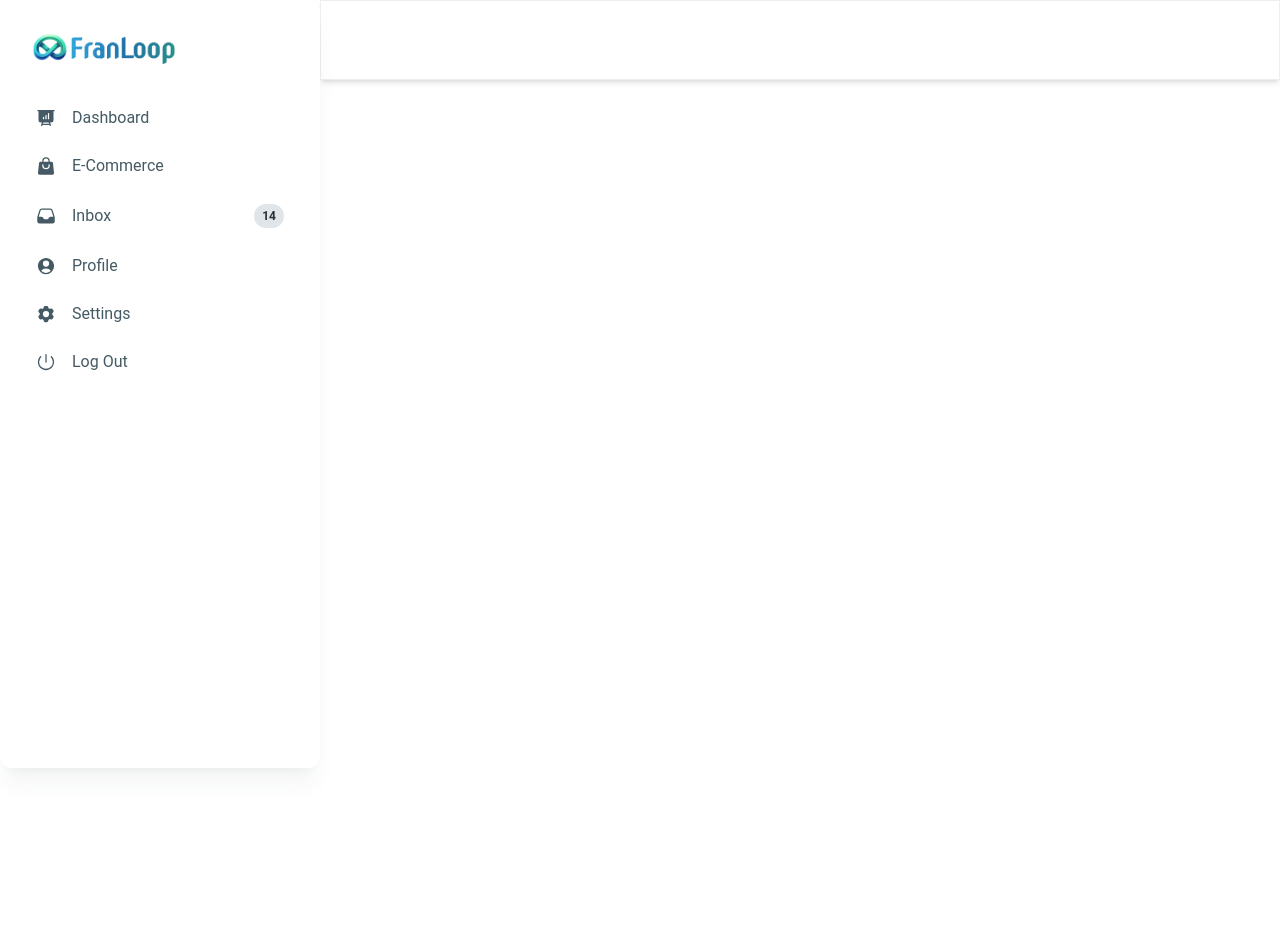
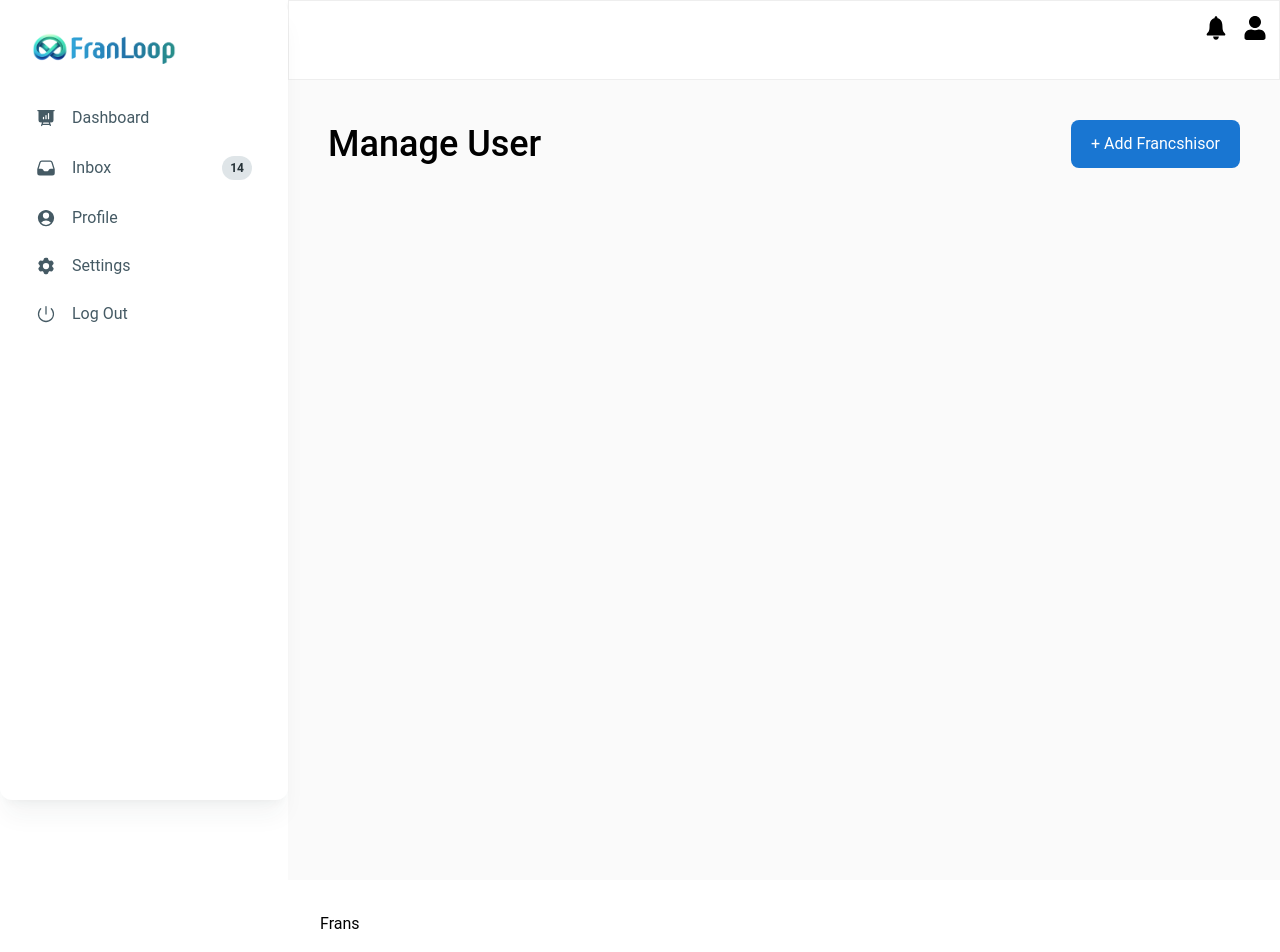
Before and after one commit to sheikhmuhammadzain/Franchise, a React (Vite) app: page / in a window 1280 px wide. Shown: the top 952 px of the page. Before the commit the page ends 800 px from the top, so only its background shows below. Built offline with nearby package versions, Linux system fonts and the light colour scheme.

Commit message:
some more changes

```diff
--- a/package.json
+++ b/package.json
@@ -14,6 +14,7 @@
     "@material-tailwind/react": "^2.1.9",
     "react": "^18.3.1",
     "react-dom": "^18.3.1",
+    "react-icons": "^5.2.1",
     "react-router-dom": "^6.26.0"
   },
   "devDependencies": {
--- a/src/Components/DefaultSidebar.jsx
+++ b/src/Components/DefaultSidebar.jsx
@@ -22,7 +22,7 @@ import {
 
 export function DefaultSidebar() {
   return (
-    <Card className="h-[calc(100vh-2rem)] w-full max-w-[20rem] p-4 shadow-xl shadow-blue-gray-900/5">
+    <Card className="h-screen w-full max-w-[18rem] p-4 shadow-xl shadow-blue-gray-900/5">
       <div className="mb-2 p-4">
         <Typography variant="h5" color="blue-gray">
           <img src="/group-84152-1@2x.png" width={144} alt="" />
@@ -35,12 +35,7 @@ export function DefaultSidebar() {
           </ListItemPrefix>
           Dashboard
         </ListItem>
-        <ListItem>
-          <ListItemPrefix>
-            <ShoppingBagIcon className="h-5 w-5" />
-          </ListItemPrefix>
-          E-Commerce
-        </ListItem>
+
         <ListItem>
           <ListItemPrefix>
             <InboxIcon className="h-5 w-5" />
--- a/src/Components/Header.jsx
+++ b/src/Components/Header.jsx
@@ -1,6 +1,27 @@
+import { IoIosNotifications } from "react-icons/io";
+import { FaUser } from "react-icons/fa";
 const Header = () => {
   return (
-    <div className="w-100 border w-full h-20 shadow-md">
+    <div className="flex-1">
+      <div className="w-100 border w-full h-20 shadow-md">
+        <div className="flex items-center justify-end p-3 gap-3">
+          <IoIosNotifications className="text-3xl" />
+          <FaUser className="text-2xl" />
+        </div>
+      </div>
+      <div className="h-full bg-gray-50 w-full p-8">
+        <div className="flex items-center justify-between p-2">
+          <h1 className="text-4xl font-medium">Manage User</h1>
+          <button className="text-white bg-blue-700 px-5 py-3 rounded-lg">
+            + Add Francshisor
+          </button>
+        </div>
+      </div>
+      <div className="p-8">
+        <div>
+          <h1>Frans</h1>
+        </div>
+      </div>
     </div>
   );
 };
```
Also changed, not shown: 1 other file (tests, documents, lock files or other folders).
